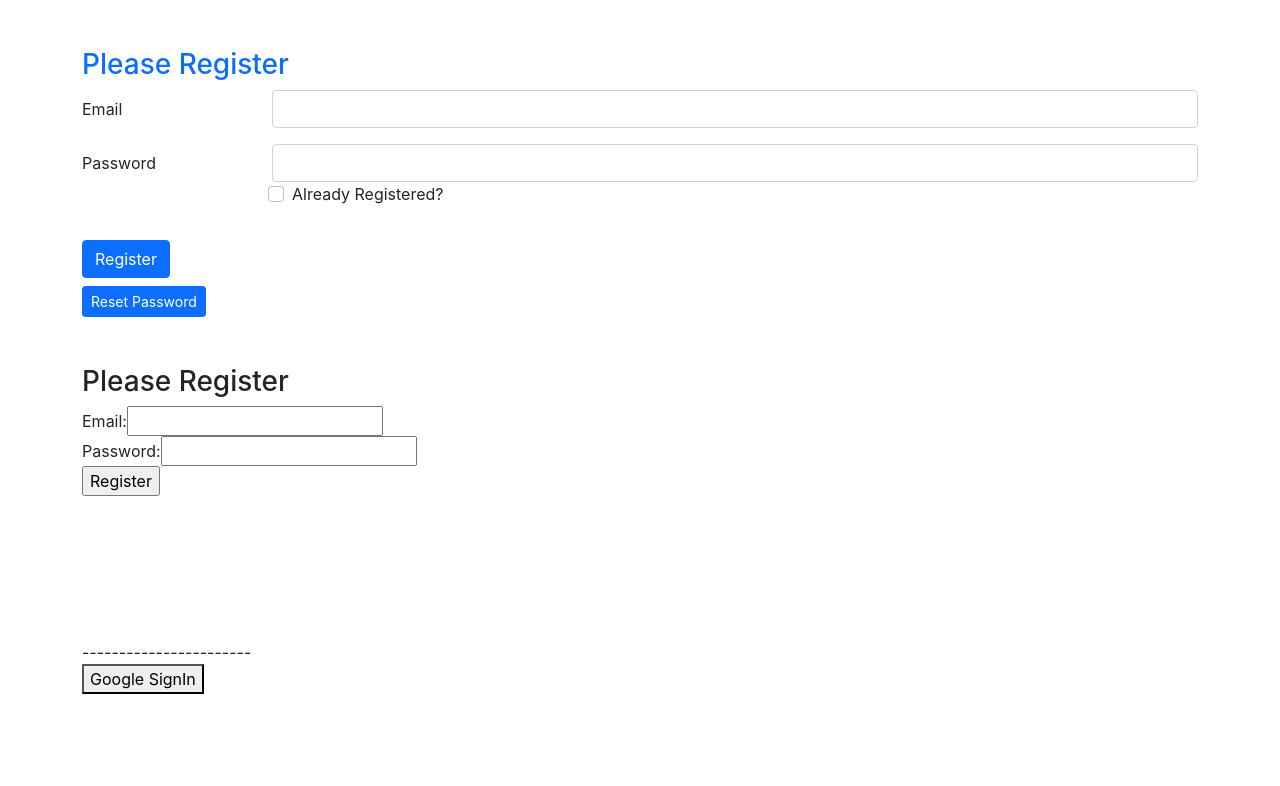
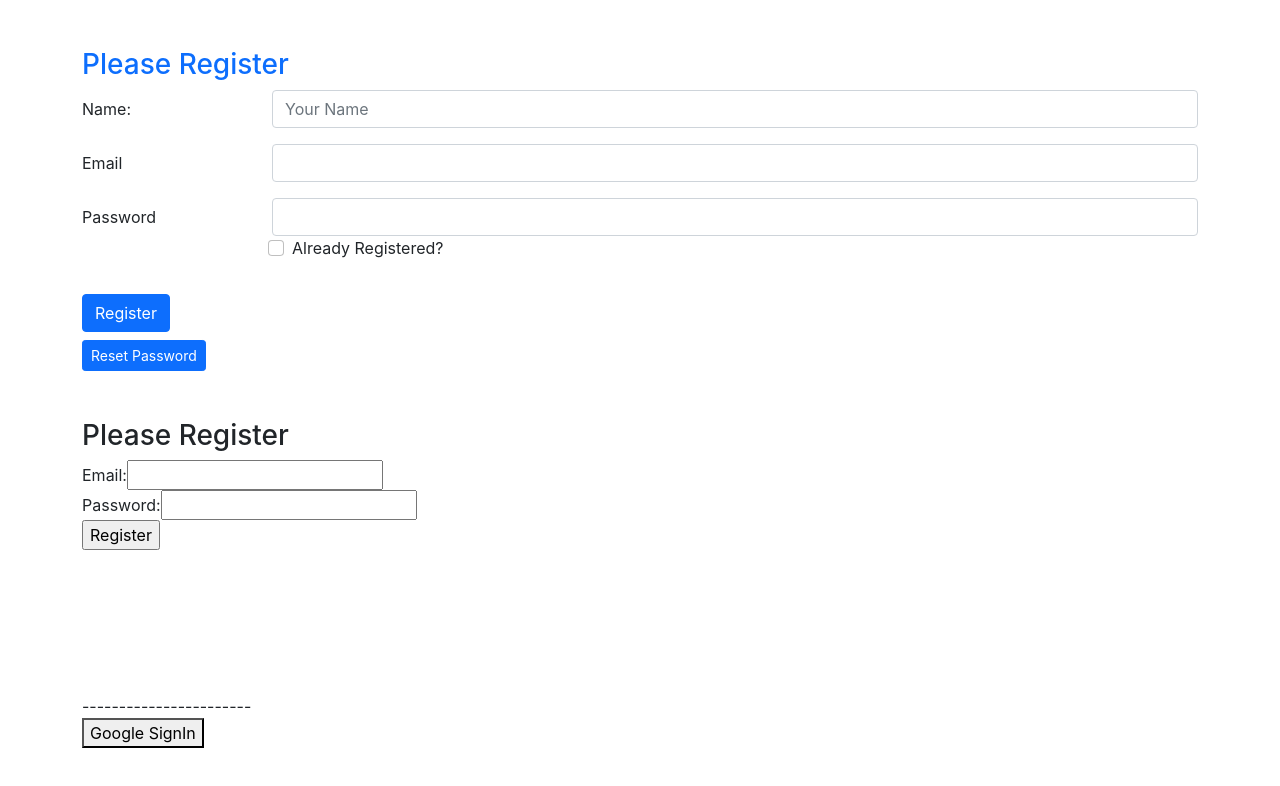
Before and after one commit to DebabrataSaha-570/email-password-authentication-firebase, a React (Create React App) app: page / in a window 1280 px wide. Shown: the top 786 px of the page. Built offline with nearby package versions, Linux system fonts and the light colour scheme.

Commit message:
updated user name to firebase

```diff
--- a/src/App.js
+++ b/src/App.js
@@ -1,4 +1,4 @@
-import { getAuth, signInWithPopup, GoogleAuthProvider, createUserWithEmailAndPassword, signInWithEmailAndPassword, sendEmailVerification, sendPasswordResetEmail } from "firebase/auth";
+import { getAuth, signInWithPopup, GoogleAuthProvider, createUserWithEmailAndPassword, signInWithEmailAndPassword, sendEmailVerification, sendPasswordResetEmail, updateProfile } from "firebase/auth";
 import { useState } from "react";
 import './App.css';
 import InitializeAuthentication from "./Firebase/firebase.initialize";
@@ -7,6 +7,7 @@ InitializeAuthentication()
 const googleProvider = new GoogleAuthProvider();
 
 function App() {
+  const [name, setName] = useState('')
   const [email, setEmail] = useState('');
   const [password, setPassword] = useState('')
   const [error, setError] = useState('');
@@ -65,6 +66,7 @@ function App() {
         console.log(user)
         setError('')
         verifyEmail()
+        setUserName();
       })
       .catch((error) => {
         const errorCode = error.code;
@@ -82,6 +84,9 @@ function App() {
   const handlePasswordChange = (event) => {
     setPassword(event.target.value)
   }
+  const handleNameChange = (event) => {
+    setName(event.target.value)
+  }
 
   const toggleLogIn = (e) => {
     setLoggedIn(e.target.checked)
@@ -92,6 +97,18 @@ function App() {
       .then((result) => {
         console.log(result)
       });
+  }
+  const setUserName = () => {
+    const auth = getAuth();
+    updateProfile(auth.currentUser, {
+      displayName: name,
+    }).then(() => {
+      // Profile updated!
+      // ...
+    }).catch((error) => {
+      // An error occurred
+      // ...
+    });
   }
 
   const handleResetPassword = () => {
@@ -115,6 +132,16 @@ function App() {
 
       <form onSubmit={handleRegistration} className=" my-5">
         <h3 className="text-primary">Please {isLoggedIn ? 'Log in' : 'Register'}</h3>
+
+        {!isLoggedIn && <div className="row mb-3">
+          <label htmlFor="inputName" className="col-sm-2 col-form-label">Name: </label>
+          <div className="col-sm-10">
+            <input onBlur={handleNameChange} type="text" class="form-control" id="inputName" placeholder="Your Name" />
+          </div>
+        </div>}
+
+
+
         <div className="row mb-3">
           <label htmlFor="inputEmail3" className="col-sm-2 col-form-label">Email</label>
           <div className="col-sm-10">
```
